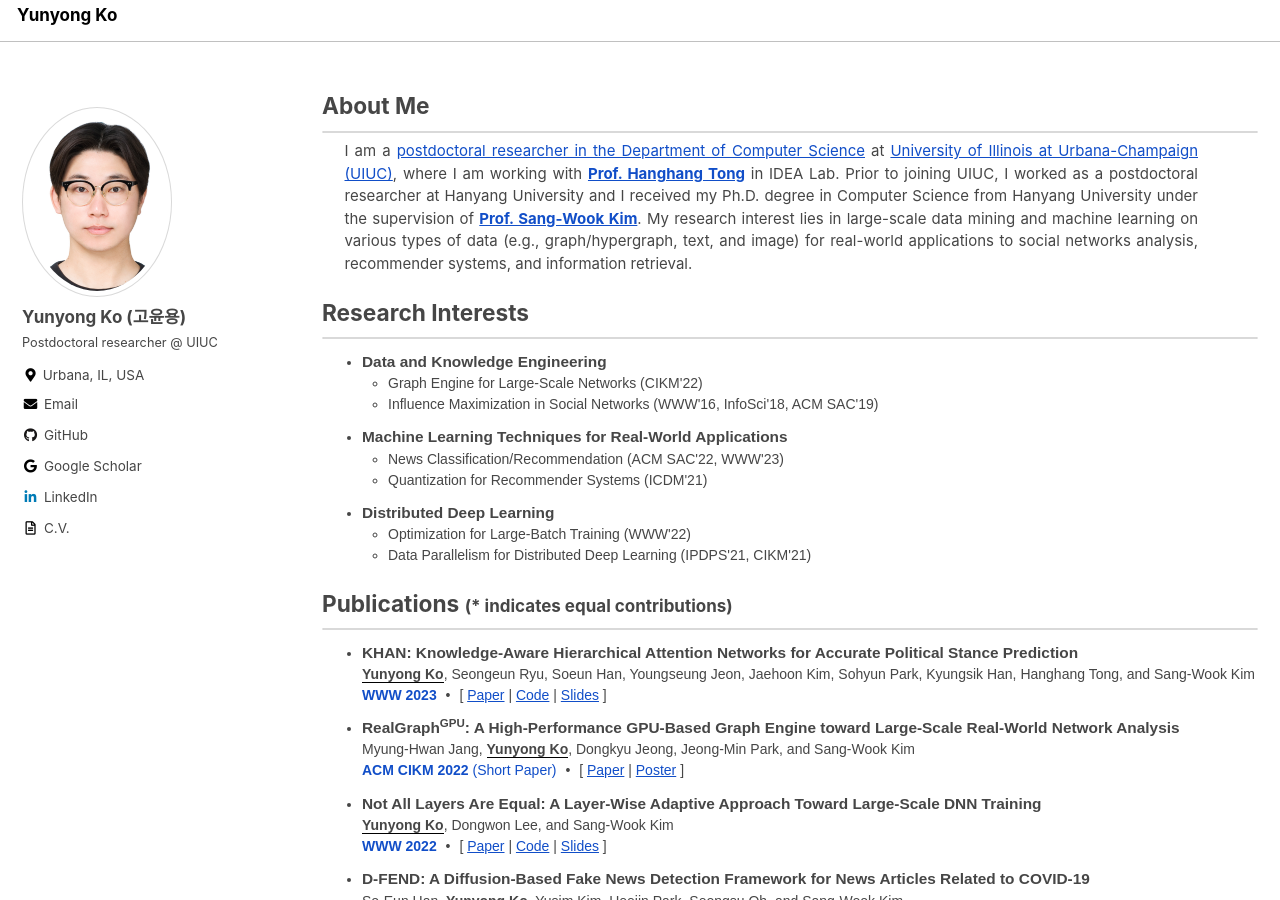
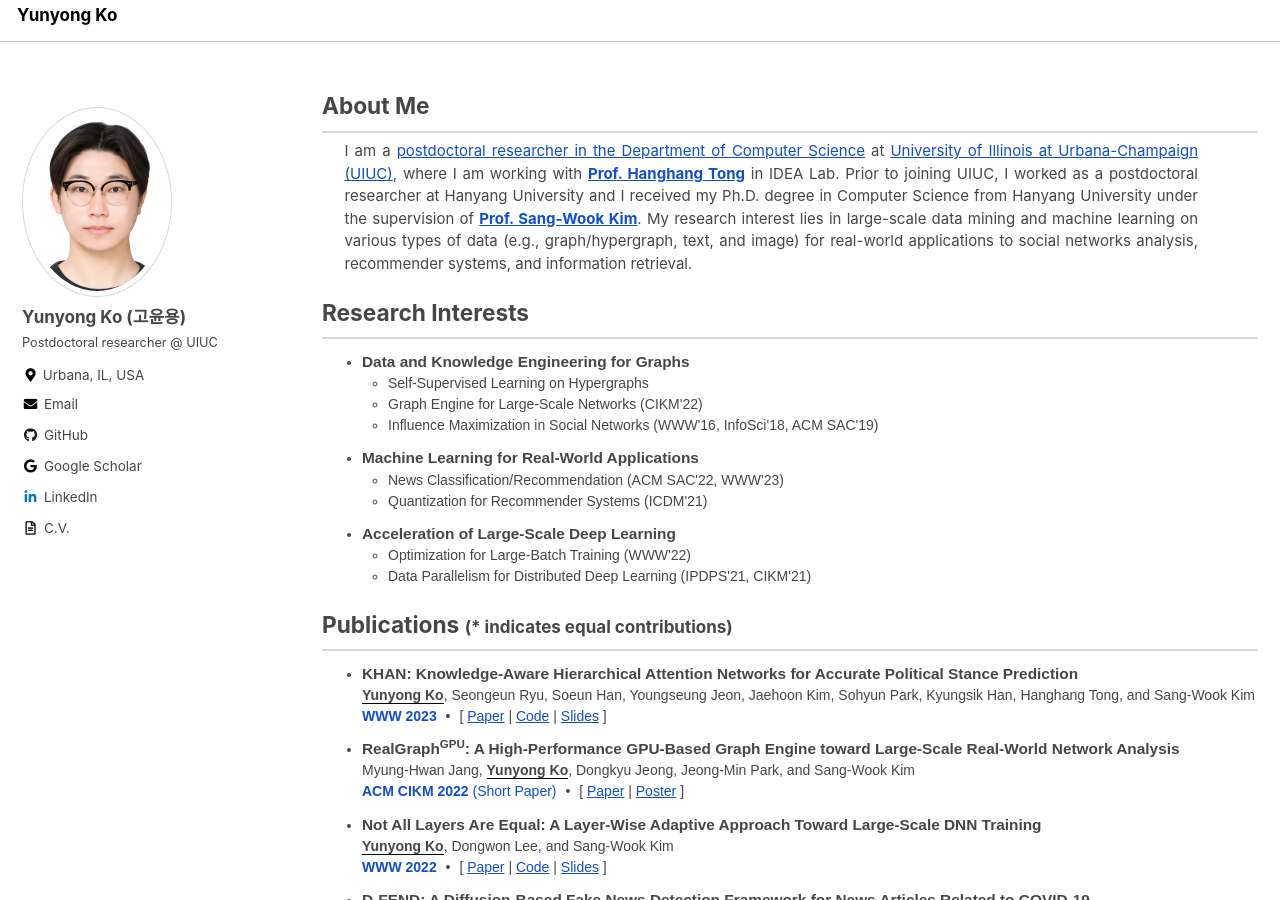
Before and after one commit to yy-ko/yy-ko.github.io, a Jekyll site: the page built from index.html, in a window 1280 px wide and 900 px high. Built offline with Jekyll 4.4.1, drawn with Linux system fonts in a browser that asks for light colours; cached includes are drawn as plain includes; the list of posts is cut into pages by our own code.

Commit message:
research interest

```diff
--- a/index.html
+++ b/index.html
@@ -15,20 +15,20 @@ author_profile: true
 	<h5 class="section-title">Research Interests</h5>
 	<hr class="sep">
 	<ul class="my_list">
-		<li><strong class='title'>Data and Knowledge Engineering</strong>
+		<li><strong class='title'>Data and Knowledge Engineering for Graphs</strong>
 			<ul class="inner-ul">
-				<!-- <li class="inner-li">Self-Supervised Learning on Hyperedges (SIGIR'23 Under Review)</li> -->
+				<li class="inner-li">Self-Supervised Learning on Hypergraphs</li>
 				<li class="inner-li">Graph Engine for Large-Scale Networks (CIKM'22)</li>
 				<li class="inner-li">Influence Maximization in Social Networks (WWW'16, InfoSci'18, ACM SAC'19)</li>
 			</ul>
 		</li>
-		<li><strong class='title'>Machine Learning Techniques for Real-World Applications</strong>
+		<li><strong class='title'>Machine Learning for Real-World Applications</strong>
 			<ul class="inner-ul">
 				<li class="inner-li">News Classification/Recommendation (ACM SAC'22, WWW'23)</li>
 				<li class="inner-li">Quantization for Recommender Systems (ICDM'21)</li>
 			</ul>
 		</li>
-		<li><strong class='title'>Distributed Deep Learning</strong>
+		<li><strong class='title'>Acceleration of Large-Scale Deep Learning</strong>
 			<ul class="inner-ul">
 				<li class="inner-li">Optimization for Large-Batch Training (WWW'22)</li>
 				<li class="inner-li">Data Parallelism for Distributed Deep Learning (IPDPS'21, CIKM'21)</li>
```
